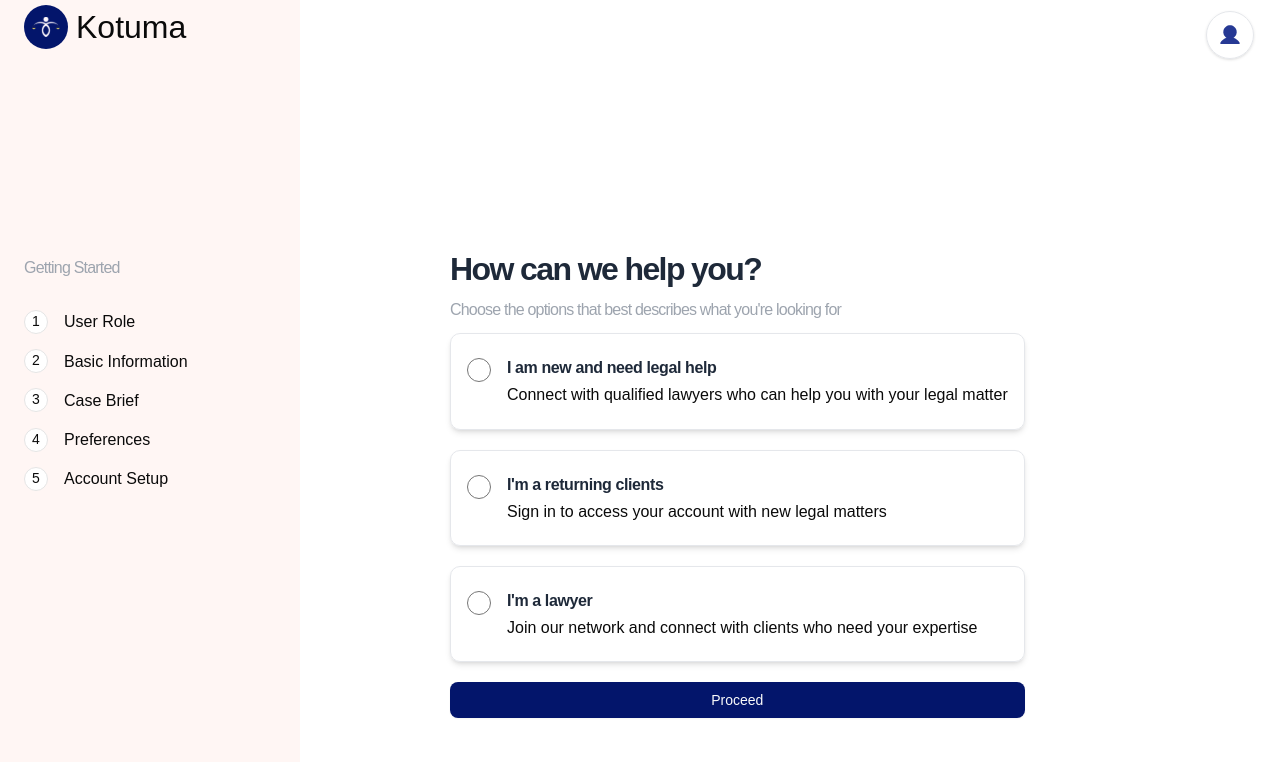
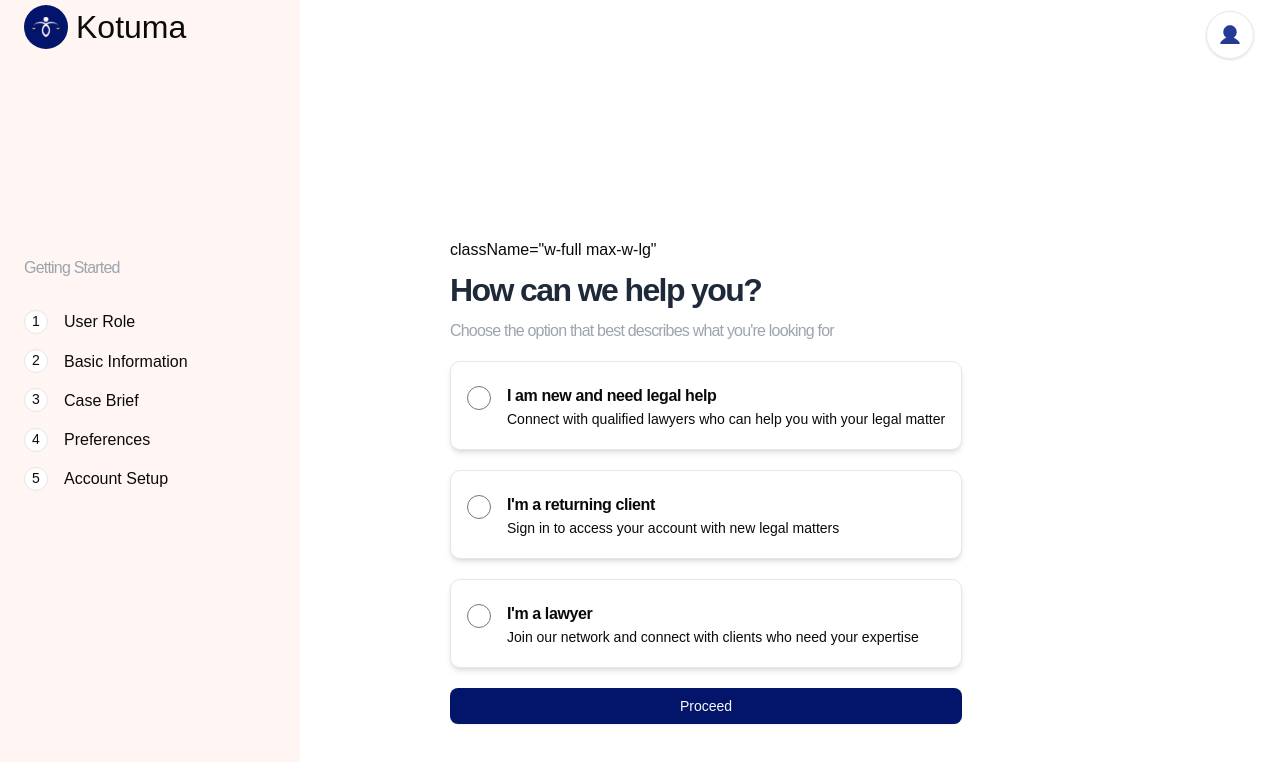
Before and after one commit to OmaSteph/kotuma-app, a React (Vite) app: page /onboarding/signin in a window 1280 px wide. Shown: the top 762 px of the page. Built offline with nearby package versions, Linux system fonts and the light colour scheme.

Commit message:
finished working on this page

```diff
--- a/src/components/components/onboarding/onboardclients.tsx
+++ b/src/components/components/onboarding/onboardclients.tsx
@@ -11,7 +11,7 @@ const OnboardClients = () => {
   });
 
   // Update state on input change
-  const handleChange = (e) => {
+  const handleChange = (e:any) => {
     const { name, value } = e.target;
     setFormData((prev) => ({
       ...prev,
@@ -20,7 +20,7 @@ const OnboardClients = () => {
   };
 
   // Handle form submit
-  const handleSubmit = (e) => {
+  const handleSubmit = (e:any) => {
     e.preventDefault();
     console.log("Form Data:", formData);
     // You can send formData to API here
--- a/src/components/components/onboarding/onboardone.tsx
+++ b/src/components/components/onboarding/onboardone.tsx
@@ -1,92 +1,83 @@
 import { Button } from "../ui/button";
 import { useNavigate } from "react-router-dom";
 import { useState } from "react";
+
 const OnboardOne = () => {
   const navigate = useNavigate();
   const [state, setState] = useState({ onboard: "" });
 
-  const handleChange = (e) => {
-    setState({ onboard: e.target.value });
+  const handleChange = (e:any) => {
+    const value = e.target.value;
+    setState((prev) => ({ ...prev, onboard:value}));
   };
 
-  const handleSubmit = (e) => {
+  const handleSubmit = (e:any) => {
     e.preventDefault();
+    if (!state.onboard) {
+      alert("Please select an option before proceeding.");
+      return;
+    }
     navigate("/onboarding/onboardclients");
   };
+
+  const options = [
+    {
+      value: "legal-help",
+      title: "I am new and need legal help",
+      description: "Connect with qualified lawyers who can help you with your legal matter",
+    },
+    {
+      value: "returning",
+      title: "I'm a returning client",
+      description: "Sign in to access your account with new legal matters",
+    },
+    {
+      value: "lawyer",
+      title: "I'm a lawyer",
+      description: "Join our network and connect with clients who need your expertise",
+    },
+  ];
+
   return (
     <section className="flex justify-center items-center min-h-[60vh]">
-      <form>
+      <form onSubmit={handleSubmit}>className="w-full max-w-lg"
         <h3 className="font-semibold text-[2rem] tracking-tighter text-gray-800">
           How can we help you?
         </h3>
         <p className="font-medium text-[#9da4ae] tracking-tighter">
-          {" "}
-          Choose the options that best describes what you're looking for
+          Choose the option that best describes what you're looking for
         </p>
-        {/* radio button begins */}
-        <div className="mt-2.5 space-y-5">
-          {/*radio 1  */}
-          <div className="flex gap-4 items-start py-5 px-4 border border-[#E5e7eb] shadow-md rounded-[10px] hover:bg-blue-400 ">
+
+        {/* Options */}
+        <div className="mt-4 space-y-5">
+          {options.map((opt) => (
+            <label
+              key={opt.value}
+              className={`flex gap-4 items-start py-5 px-4 border border-[#E5e7eb] shadow-md rounded-[10px] cursor-pointer transition-colors duration-200
+                ${
+                  state.onboard === opt.value
+                    ? "bg-blue-400 text-white border-blue-500"
+                    : "bg-white hover:bg-blue-100"
+                }
+              `}
+            >
               <input
                 type="radio"
                 className="w-6 h-6 mt-1"
                 name="onboard"
-              value="legal-help"
+                value={opt.value}
+                checked={state.onboard === opt.value}
                 onChange={handleChange}
               />
               <div>
-              <p className="font-semibold tracking-tight text-gray-800">
-                {" "}
-                I am new and need legal help
-              </p>
-              <p>
-                {" "}
-                Connect with qualified lawyers who can help you with your legal
-                matter
-              </p>
+                <p className="font-semibold tracking-tight">{opt.title}</p>
+                <p className="text-sm">{opt.description}</p>
               </div>
+            </label>
+          ))}
         </div>
-          {/* radio 2 */}
-          <div className="flex gap-4 items-start py-5 px-4 border border-[#E5e7eb] shadow-md rounded-[10px] hover:bg-blue-400">
-            <input
-              type="radio"
-              className="w-6 h-6 mt-1"
-              name="onboard"
-              value={"returning"}
-              onChange={handleChange}
-            />
-            <div>
-              <p className="font-semibold tracking-tight text-gray-800">
-                {" "}
-                I'm a returning clients
-              </p>
-              <p> Sign in to access your account with new legal matters</p>
-            </div>
-          </div>
-          {/*radio 3  */}
-          <div className="flex gap-4 items-start py-5 px-4 border border-[#E5e7eb] shadow-md rounded-[10px] hover:bg-blue-400">
-            <input
-              type="radio"
-              className="w-6 h-6 mt-1"
-              name="onboard"
-              value="lawyer"
-              onChange={handleChange}
-            />
-            <div>
-              <p className="font-semibold tracking-tight text-gray-800">
-                {" "}
-                I'm a lawyer
-              </p>
-              <p>
-                {" "}
-                Join our network and connect with clients who need your
-                expertise
-              </p>
-            </div>
-          </div>
-        </div>
-        <Button className="w-full mt-5" onClick={handleSubmit}>
-          {" "}
+
+        <Button className="w-full mt-5" type="submit">
           Proceed
         </Button>
       </form>
```
Lines whose indentation alone changed are shown as unchanged.
